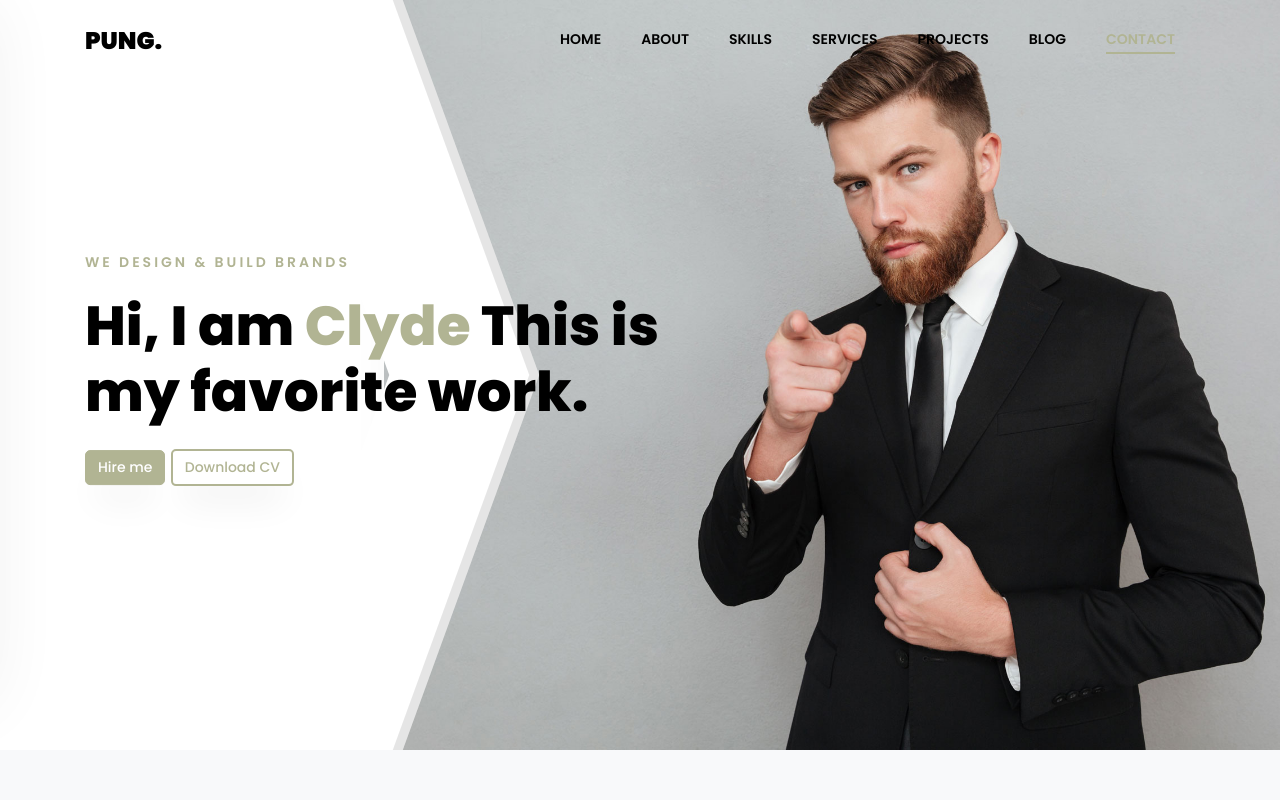
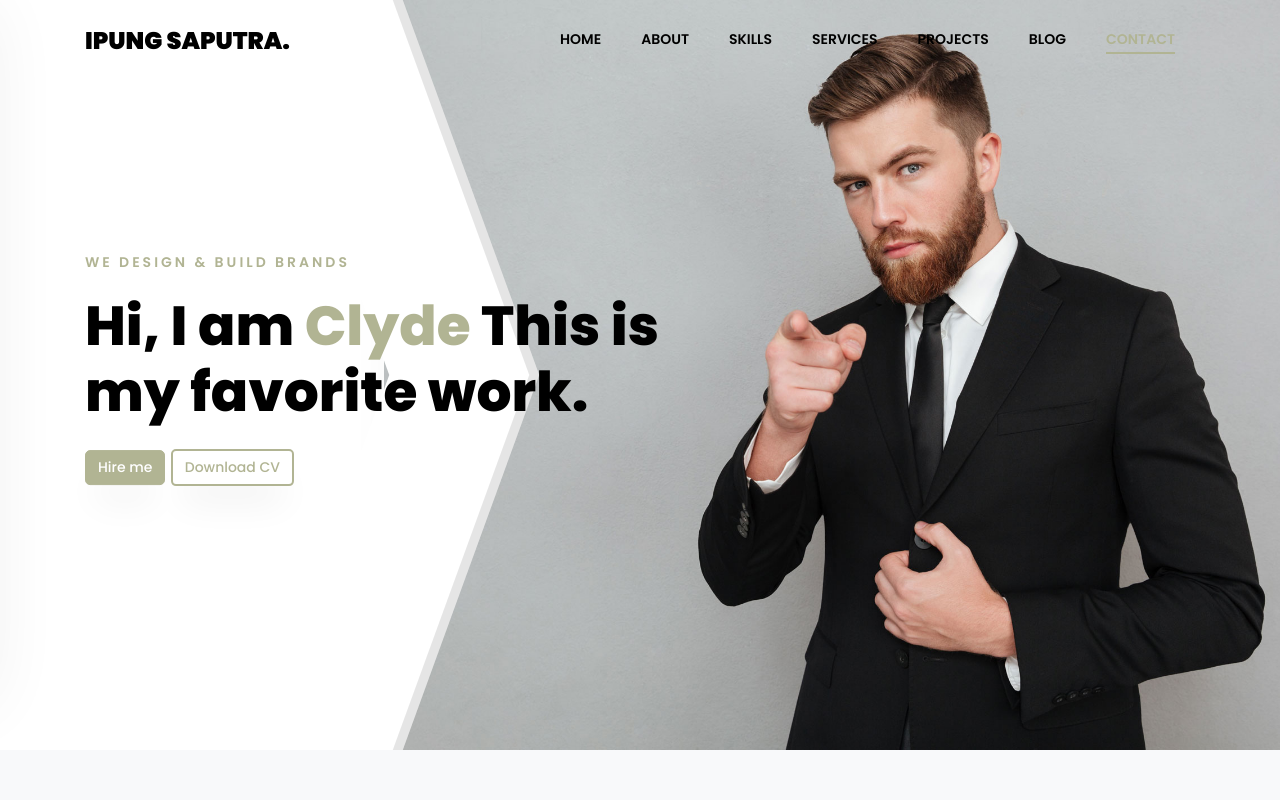
Before and after one commit to pungpungid/pungpungid, a plain HTML site: page index.html in a window 1280 px wide. Shown: the top 800 px of the page. Drawn offline with Linux system fonts and the light colour scheme; some packages are replaced by stand-ins of ours; no server answers; files whose address does not match are found by name.

Commit message:
<pembaharuan>

```diff
--- a/index.html
+++ b/index.html
@@ -23,7 +23,7 @@
 
 	<nav class="navbar navbar-expand-lg navbar-dark ftco_navbar bg-dark ftco-navbar-light site-navbar-target" id="ftco-navbar">
 		<div class="container">
-			<a class="navbar-brand" href="index.html">Pung<span>.</span></a>
+			<a class="navbar-brand" href="index.html">Ipung Saputra<span>.</span></a>
 			<button class="navbar-toggler js-fh5co-nav-toggle fh5co-nav-toggle" type="button" data-toggle="collapse" data-target="#ftco-nav" aria-controls="ftco-nav" aria-expanded="false" aria-label="Toggle navigation">
 				<span class="oi oi-menu"></span> Menu
 			</button>
```
